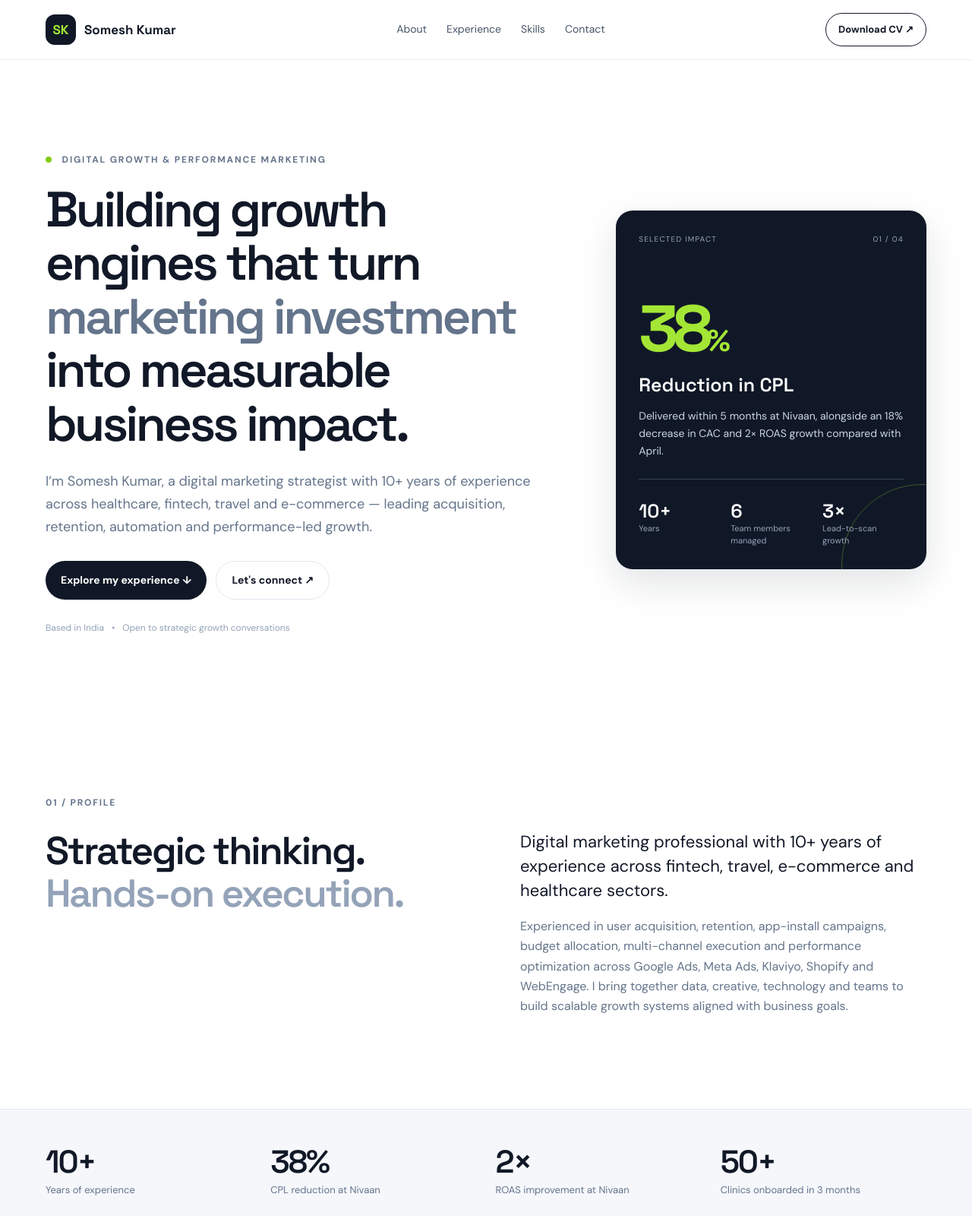
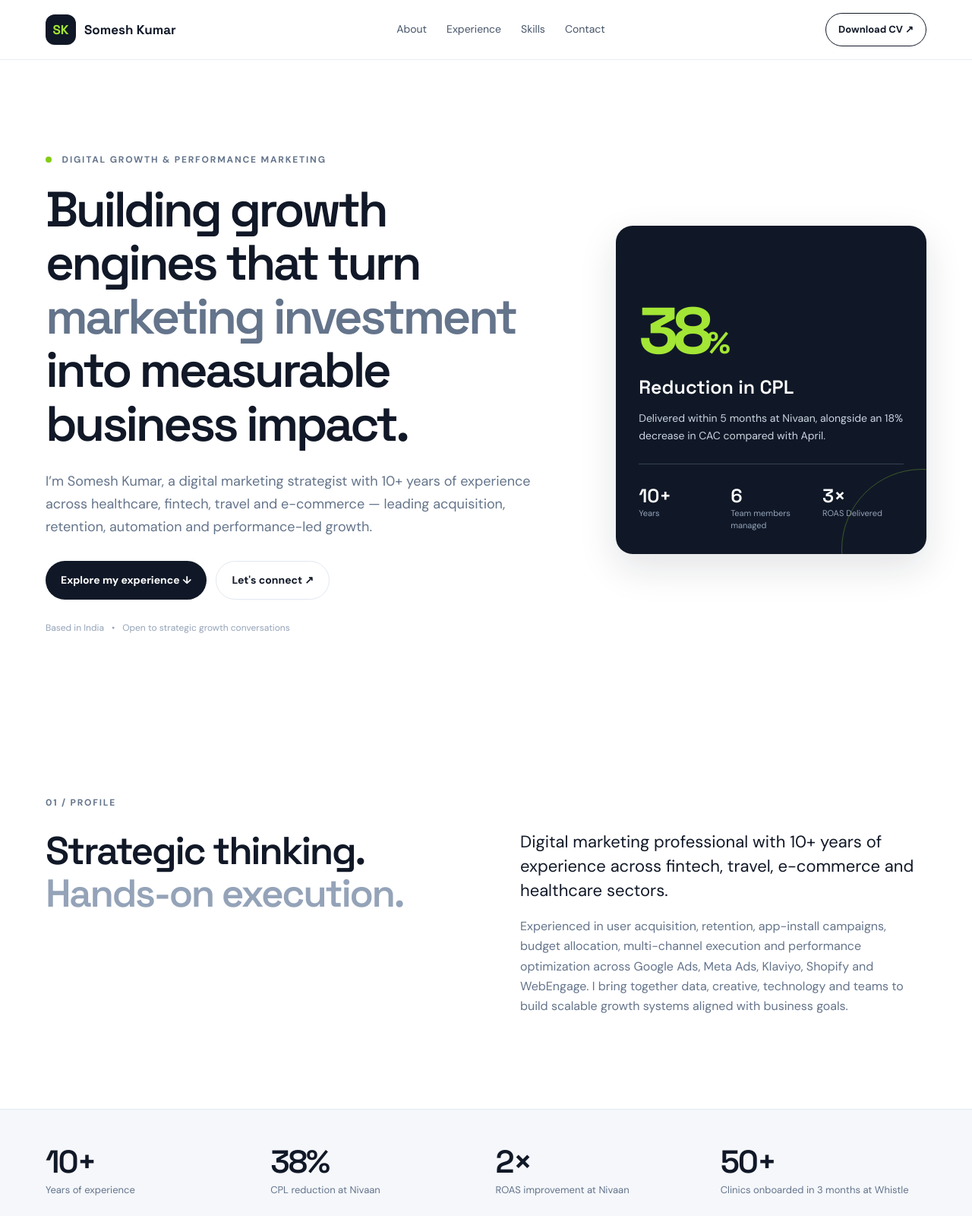
Before and after one commit to someshramrakhyani/someshramrakhyani.github.io, a plain HTML site: page index.html in a window 1280 px wide. Shown: the top 1600 px of the page at 76% size. Drawn offline with Linux system fonts and the light colour scheme.

Commit message:
Update impact metrics and skills in index.html

```diff
--- a/index.html
+++ b/index.html
@@ -36,15 +36,15 @@
         </div>
       </div>
       <aside class="hero-card">
-        <div class="card-top"><span>SELECTED IMPACT</span><span>01 / 04</span></div>
+        <div class="card-top"><span></span><span></span></div>
         <div class="impact-number">38<span>%</span></div>
         <h3>Reduction in CPL</h3>
-        <p>Delivered within 5 months at Nivaan, alongside an 18% decrease in CAC and 2× ROAS growth compared with April.</p>
+        <p>Delivered within 5 months at Nivaan, alongside an 18% decrease in CAC compared with April.</p>
         <div class="card-line"></div>
         <div class="mini-grid">
           <div><strong>10+</strong><small>Years</small></div>
           <div><strong>6</strong><small>Team members managed</small></div>
-          <div><strong>3×</strong><small>Lead-to-scan growth</small></div>
+          <div><strong>3×</strong><small>ROAS Delivered</small></div>
         </div>
       </aside>
     </section>
@@ -65,7 +65,7 @@
         <div><strong>10+</strong><span>Years of experience</span></div>
         <div><strong>38%</strong><span>CPL reduction at Nivaan</span></div>
         <div><strong>2×</strong><span>ROAS improvement at Nivaan</span></div>
-        <div><strong>50+</strong><span>Clinics onboarded in 3 months</span></div>
+        <div><strong>50+</strong><span>Clinics onboarded in 3 months at Whistle</span></div>
       </div>
     </section>
 
@@ -164,8 +164,8 @@
         <div class="section-heading"><h2>Marketing toolkit</h2><p>Channels, platforms and capabilities used to build and optimize growth programs.</p></div>
         <div class="skill-layout">
           <div class="skill-group"><h3>Acquisition & media</h3><div class="chips"><span>Google Ads</span><span>Meta Ads</span><span>Bing Ads</span><span>LinkedIn</span><span>Search</span><span>Display</span><span>Video</span><span>Shopping</span><span>App Installs</span></div></div>
-          <div class="skill-group"><h3>Retention & automation</h3><div class="chips"><span>Klaviyo</span><span>WebEngage</span><span>Pabbly</span><span>Marketing Automation</span><span>CLM</span><span>Lifecycle Marketing</span><span>GMB Management</span></div></div>
-          <div class="skill-group"><h3>Analytics & leadership</h3><div class="chips"><span>Data Analytics</span><span>Advanced Excel</span><span>Google Dashboards</span><span>Basic SQL</span><span>Team Management</span><span>Time Management</span><span>Budget Optimization</span></div></div>
+          <div class="skill-group"><h3>Retention & automation</h3><div class="chips"><span>Klaviyo</span><span>WebEngage</span><span>Pabbly</span><span>Marketing Automation</span><span>CLM</span><span>Right Choice for GMB Management</span></div></div>
+          <div class="skill-group"><h3>Analytics & leadership</h3><div class="chips"><span>Data Analytics</span><span>Reporting Dashboards</span><span>Data Analytics</span><span>Advanced Excel</span><span>Google Dashboards</span><span>Basic SQL</span><span>Team Management</span><span>Time Management</span><span>Budget Optimization</span></div></div>
         </div>
       </div>
     </section>
```
